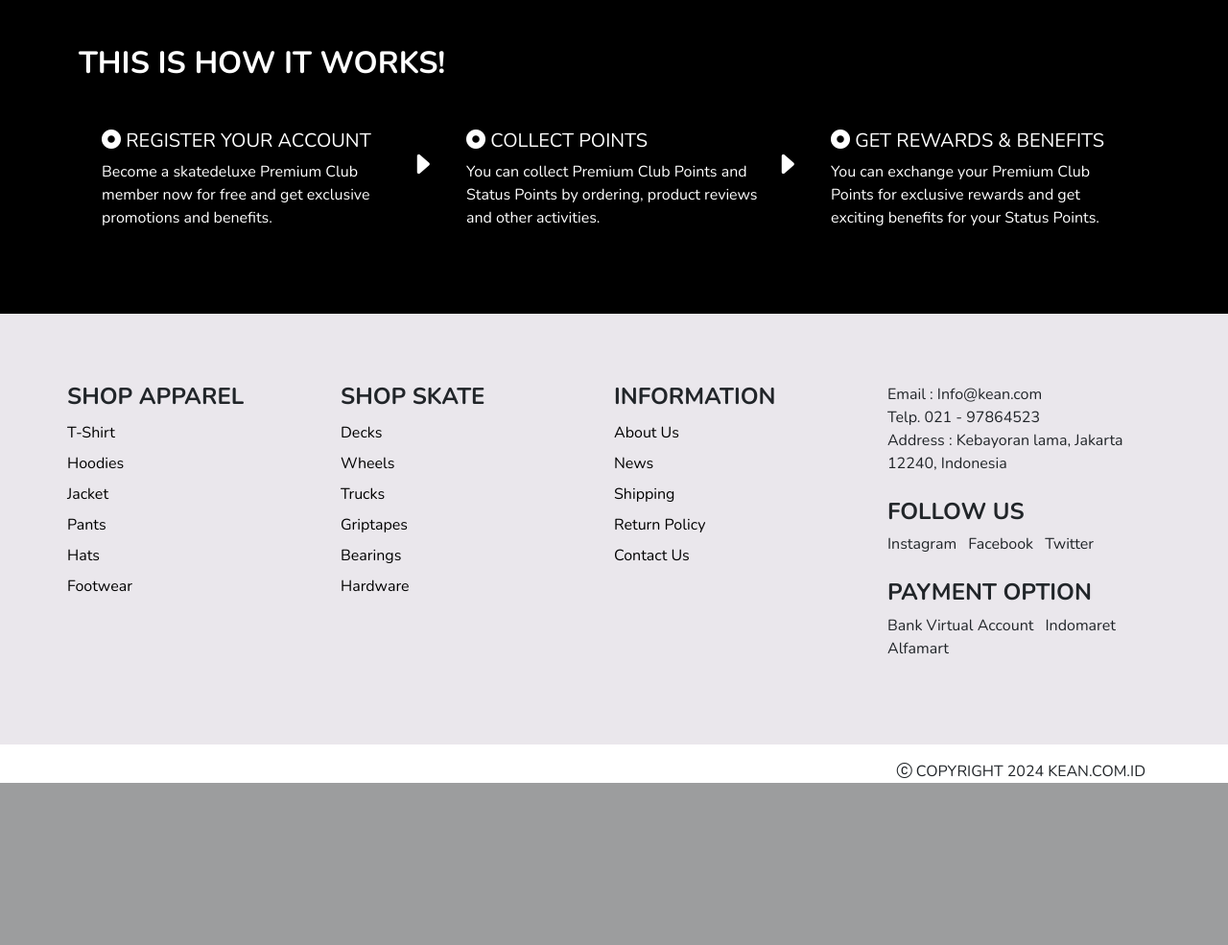
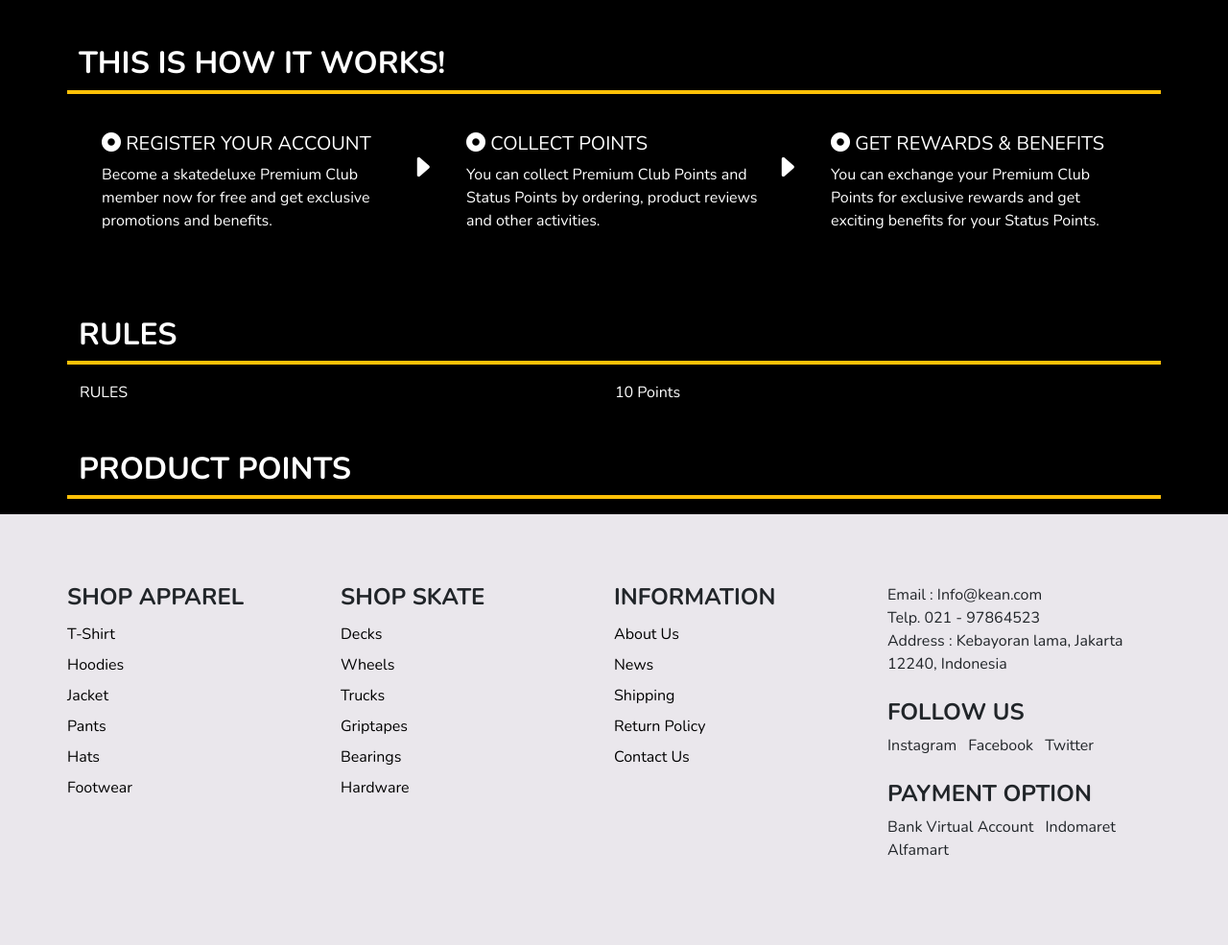
Before and after one commit to davidkurniawan/kean, a CodeIgniter app: page /ems/product-points in a window 1280 px wide. Shown: the part 808-1793 px from the top of the page at 96% size. Before the commit the page ends 1624 px from the top, so only its background shows below. Run offline with CodeIgniter, Linux system fonts and the light colour scheme; data that the repository does not hold is empty; some libraries are stand-ins or nearby versions; some web fonts are replaced.

Commit message:
product points

```diff
--- a/application/views/components/header.php
+++ b/application/views/components/header.php
@@ -8,22 +8,22 @@
     <meta name="robots" content="index,follow"/>
     <meta name="robots" content="max-image-preview:large">
     <meta name="language" content="en"/>
-    <meta name="publisher" content="-"/>
+    <meta name="publisher" content=""/>
     <meta name="country" content="id"/>
 
     <meta http-equiv="Content-Type" content="text/html; charset=utf-8" />
-    <base href="-"/>
+    <base href=""/>
     <meta http-equiv="X-UA-Compatible" content="IE=edge,chrome=1">
 
     <!-- Primary Meta Tags -->
-    <meta name="title" content="-">
-    <meta name="description" content="-">
+    <meta name="title" content="">
+    <meta name="description" content="">
 
     <!-- Open Graph / Facebook -->
     <meta property="og:type" content="website">
-    <meta property="og:url" content="-">
-    <meta property="og:title" content="-">
-    <meta property="og:description" content="-">
+    <meta property="og:url" content="">
+    <meta property="og:title" content="">
+    <meta property="og:description" content="">
     <meta property="og:image" content="<?php echo ASSETS ?>img/metashare.png">
 
     <link rel="shortcut icon" href="" type="image/x-icon">
--- a/application/views/home.php
+++ b/application/views/home.php
@@ -284,7 +284,7 @@
 						<h3 class="card-title fw-bold mt-3">Description</h3>
 						<hr>
 					    <p class="card-text">In the skatedeluxe Premium Club, you'll receive points through various activities, such as placing orders and product reviews. <br><br>There are two types of points: <br><br> Premium Club Points and Status Points. You can exchange your Premium Club Points for exclusive rewards. <br><br>Your Status Points will determine your Premium <strong>Club</strong> Status.</p>
-					    <a href="#" class="btn btn-warning"><i class="bi bi-arrow-right-circle-fill"></i> Go to Product Poin</a>
+					    <a href="<?php echo BASEURL.'product-points' ?>" class="btn btn-warning"><i class="bi bi-arrow-right-circle-fill"></i> Go to Product Poin</a>
 					</div>
 				</div>
 			</div>
--- a/application/views/productpoints/product-poin-view.php
+++ b/application/views/productpoints/product-poin-view.php
@@ -9,10 +9,13 @@
 				    <div class="container-fluid">
 				            <ul class="navbar-nav">
 				                <li class="nav-item">
-				                    <a class="nav-link fw-bold active" aria-current="page" href="#">HOW TO GET</a>
+				                    <a class="nav-link fw-bold " aria-current="page" href="#how-it-works">HOW IT WORKS</a>
 				                </li>
 				                <li class="nav-item">
-				                    <a class="nav-link fw-bold" href="#">RULES</a>
+				                    <a class="nav-link fw-bold" href="#rules">RULES</a>
+				                </li>
+				                <li class="nav-item">
+				                    <a class="nav-link fw-bold" href="#product-points">PRODUCT POINTS</a>
 				                </li>
 				            </ul>
 				    </div>
@@ -33,13 +36,13 @@
 			</div>
 		</div>
 	</section>
-	<section class="how-get-points mt-5 mb-5">
+	<section class="how-get-points mt-5 mb-5" id="how-it-works">
 		<div class="container">
 			<div class="row">
 				<div class="col-lg-12">
 					<h2 class="fw-bold">THIS IS HOW IT WORKS!</h2>
 				</div>
-				<hr>
+				<hr class="hr-intcode">
 				<div class="col-lg-4 col-md-12">
 					<div class="card-rules-points p-4">
 						<h5><i class="bi bi-record-circle-fill"></i> REGISTER YOUR ACCOUNT</h5>
@@ -68,9 +71,37 @@
 			</div>
 		</div>
 	</section>
-	<section class="product-item">
+	<section class="rules" id="rules">
 		<div class="container">
 			<div class="row">
+				<div class="col-lg-12 col-md-12">
+					<div class="title-section">
+						<h2 class="fw-bold">RULES</h2>
+					</div>
+				</div>
+					<hr class="hr-intcode">
+				<div class="col-lg-12 col-md-12 mb-5">
+					<div class="table-of-rules">
+						<table width="100%">
+							<tr>
+								<td width="50%">RULES</td>
+								<td width="50%">10 Points</td>
+							</tr>
+						</table>
+					</div>
+				</div>
+			</div>
+		</div>
+	</section>
+	<section class="product-item" id="product-points">
+		<div class="container">
+			<div class="row">
+				<div class="col-lg-12 col-md-12">
+					<div class="title-section">
+						<h2 class="fw-bold">PRODUCT POINTS</h2>
+					</div>
+				</div>
+					<hr class="hr-intcode">
 				<?php foreach ($product as $key => $prod): ?>
 					<div class="col-lg-3">
 						<div class="points-item">
--- a/assets/css/base.css
+++ b/assets/css/base.css
@@ -3514,6 +3514,13 @@ a:hover {
     margin: 0 0 1rem 0;
 }
 
+.hr-intcode-dark {
+    opacity: unset;
+    background-color: unset;
+    border: 2px solid #212529;
+    margin: 0 0 1rem 0;
+}
+
 .note-prod-poin.position-relative button {
     width: 100%;
     border-radius: 0;
```
